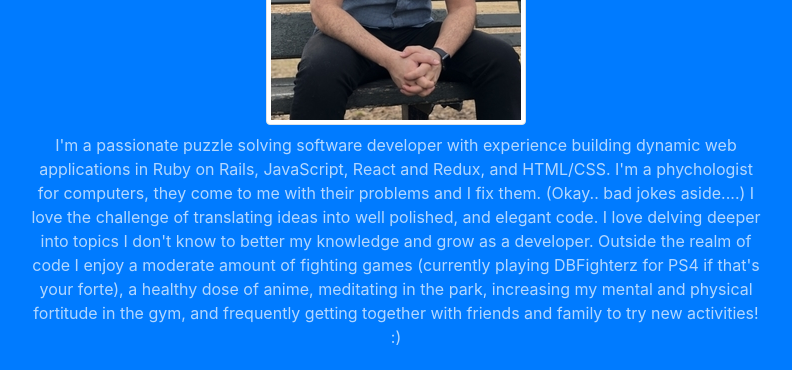
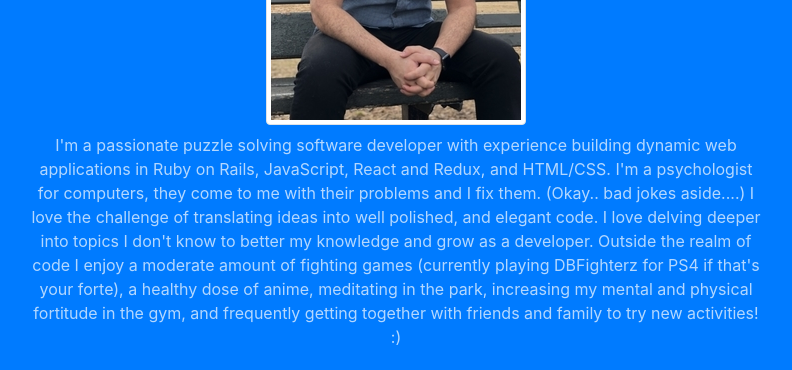
Before and after one commit to warlin16/warlinFReyes.github.io, a website with bundled scripts: page index.html in a window 1280 px wide. Shown: the part 1200-1570 px from the top of the page, 244-1036 px from the left. Built offline with nearby package versions, Linux system fonts and the light colour scheme.

Commit message:
fix typo in about me

```diff
--- a/index.html
+++ b/index.html
@@ -84,7 +84,7 @@
             </div>
             <p class="text-faded mb-4">I'm a passionate puzzle solving software developer
               with experience building dynamic web applications in Ruby on Rails, JavaScript,
-              React and Redux, and HTML/CSS. I'm a phychologist for computers, they come to me with their
+              React and Redux, and HTML/CSS. I'm a psychologist for computers, they come to me with their
               problems and I fix them. (Okay.. bad jokes aside....)
               I love the challenge of translating ideas into well
               polished, and elegant code. I love delving deeper into topics I don't know to better
```
